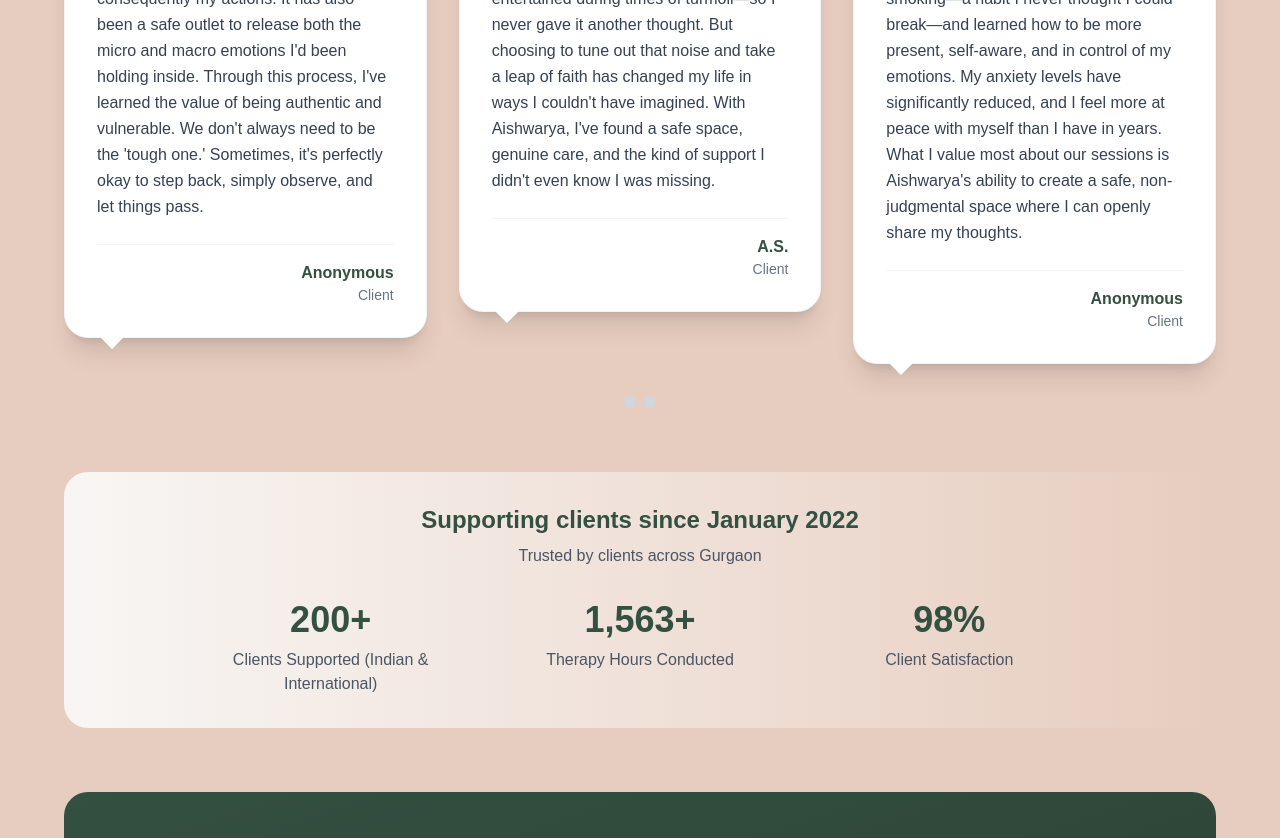
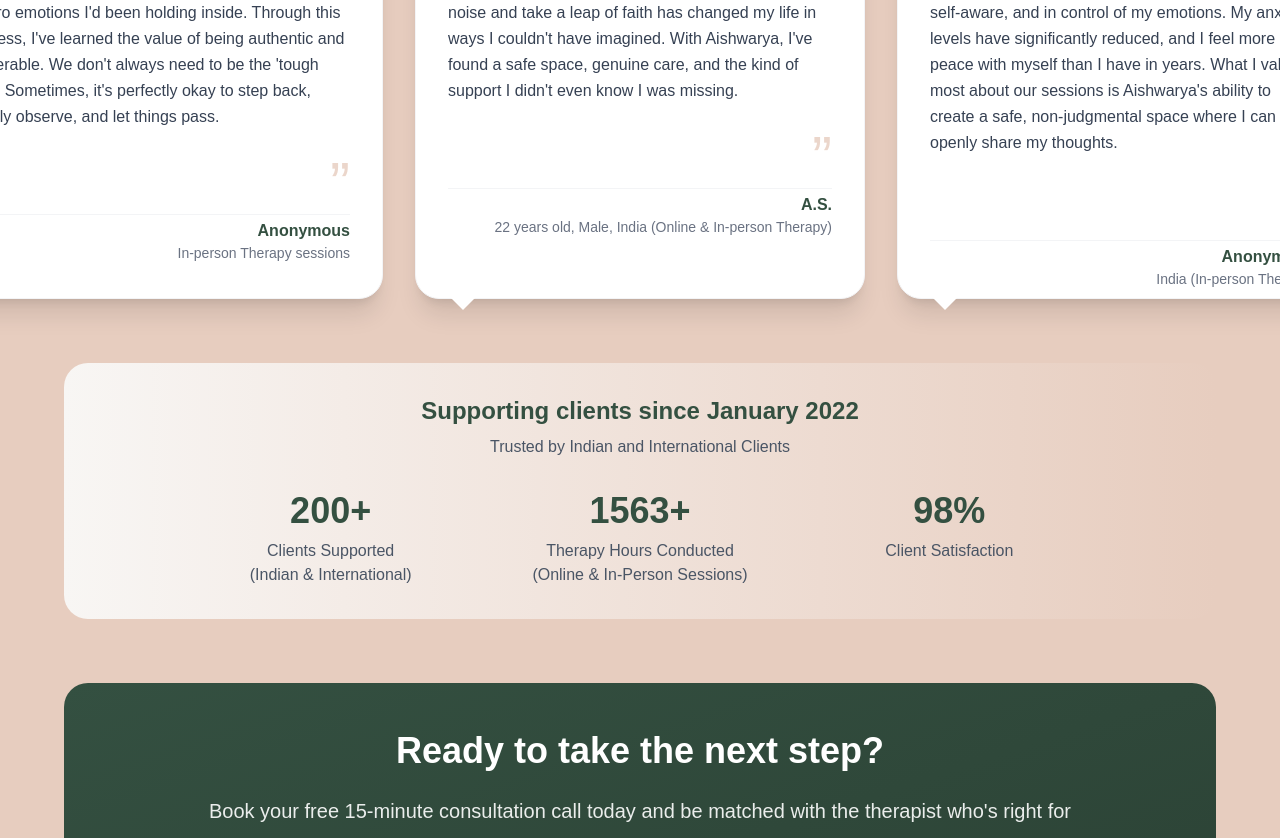
Before and after one commit to Shree0310/MindCraftWellness, a Next.js app: page / in a window 1280 px wide. Shown: the part 6560-7398 px from the top of the page. Built offline with nearby package versions, Linux system fonts and the light colour scheme; a web font is replaced by a local one.

Commit message:
modifying the fluttering count

```diff
--- a/src/app/Components/About.tsx
+++ b/src/app/Components/About.tsx
@@ -166,7 +166,7 @@ const About = () => {
                                                 <div className="w-3 h-3 bg-[#E7CDBF] rounded-full mt-2 flex-shrink-0"></div>
                                                 <div>
                                                     <span className="text-lg font-semibold text-[#345041]"><p>{"Essential Skills Course"}</p></span>
-                                                    <p className="text-gray-600"><p>{"AEDP Institute, New York (Currently pursuing)"}</p></p>
+                                                    <div className="text-gray-600"><p>{"AEDP Institute, New York (Currently pursuing)"}</p></div>
                                                 </div>
                                             </div>
                                             <div className="flex items-start space-x-4">
--- a/src/app/Components/Testimonials/TestimonialGroup.tsx
+++ b/src/app/Components/Testimonials/TestimonialGroup.tsx
@@ -3,29 +3,31 @@ interface TestimonialGroupProps {
     id: number;
     text: string;
     author: string;
+    role: string;
 }
 
-const TestimonialGroup = ({category,id,text,author}: TestimonialGroupProps) => {
+const TestimonialGroup = ({category,id,text,author, role}: TestimonialGroupProps) => {
 
     return <div className="div">
         <div key={id} className="relative group w-full md:w-auto">
             {/* Enhanced Conversation bubble */}
-                        <div className="bg-white rounded-3xl p-6 md:p-8 shadow-xl hover:shadow-2xl w-full max-w-sm mx-auto md:mx-0 relative transition-all duration-300 transform hover:scale-105 border border-gray-100">
+            <div className="bg-white rounded-3xl p-6 md:p-8 max-w-[450px] md:w-[450px] md:h-[500px] max-h-[500px] shadow-xl hover:shadow-2xl w-full mx-auto md:mx-0 relative transition-all duration-300 transform hover:scale-105 border border-gray-100">
                 {/* Speech bubble tail */}
                 <div className="absolute -bottom-3 left-6 md:left-8 w-0 h-0 border-l-[12px] md:border-l-[15px] border-r-[12px] md:border-r-[15px] border-t-[12px] md:border-t-[15px] border-l-transparent border-r-transparent border-t-white"></div>
 
                 {/* Enhanced Quote mark */}
-                            <div className="text-4xl md:text-6xl text-[#E7CDBF] mb-3 md:mb-4 opacity-80">&ldquo;</div>
+                <div className="text-4xl md:text-6xl text-[#E7CDBF] mb-1 md:mb-1 opacity-80">&ldquo;</div>
 
                 {/* Enhanced Testimonial text */}
                 <p className="text-gray-700 text-sm md:text-base leading-relaxed mb-4 md:mb-6 font-medium">
                     {text}
                 </p>
+                <div className="text-4xl md:text-6xl text-[#E7CDBF] opacity-80 text-right">&rdquo;</div>
 
                 {/* Enhanced Author info */}
-                            <div className="text-right border-t border-gray-100 pt-3 md:pt-4">
+                <div className="text-right border-t border-gray-100 pt-1 md:pt-1">
                     <p className="font-bold text-[#345041] text-sm md:text-base">{author}</p>
-                                <div className="text-gray-500 text-xs md:text-sm"><p>{"Client"}</p></div>
+                    <div className="text-gray-500 text-xs md:text-sm"><p>{role}</p></div>
                 </div>
             </div>
         </div>
--- a/src/app/Components/Testimonials/Testimonials.tsx
+++ b/src/app/Components/Testimonials/Testimonials.tsx
@@ -66,6 +66,8 @@ interface TestimonialsProps {
 const Testimonials = ({category}: TestimonialsProps) => {
     const [currentIndex, setCurrentIndex] = useState(0);
     const { count: clientsCount, ref: clientsRef } = useCountUp(200, 2500);
+    const { count: therapyHRS, ref: therapyHRSRef} =useCountUp(1563, 2500);
+    const {count: ClientSatisfaction, ref: clientSatisfactionRef} = useCountUp(98, 2500);
 
     const testimonials = [
         {
@@ -95,7 +97,7 @@ const Testimonials = ({category}: TestimonialsProps) => {
         {
             id: 4,
             category: 'about us',
-            text: `Whilst I would consider myself relatively new into therapy, the experience has been super insightful and telling - especially with Aishwarya. Working with her has helped me develop the skills that I need to handle situations independently and has given me a chance to chat with someone so kind and caring, when I’m feeling down.
+            text: `Whilst I would consider myself relatively new into therapy, the experience has been super insightful and telling - especially with Aishwarya. Working with her has helped me develop the skills that I need to handle situations independently.
                    Aishwarya’s gentle approach to psychotherapy has really helped me ease into the process and truly make the most out of my experience.`,
             author: "M.L.",
             role: "19,  female, Dubai, UAE (United Arab Emirates) / Spain (Online Therapy)"
@@ -127,8 +129,7 @@ const Testimonials = ({category}: TestimonialsProps) => {
             id: 8,
             category: 'specialities',
             text: `I had the privilege of first seeking guidance from Aishwarya in 2022 , during one of the most tumultuous and transformative chapters of my life. Her support guided me through a toxic relationship, moments of deep self-doubt, deep seated resentment with my family and some of the hardest emotional battles I’ve faced.
-                    What I cherish most is that she didn’t just help me heal—she gave me tools I didn’t even know I desperately needed: the ability to set and honor healthy boundaries. That understanding has changed my life in ways I can’t overstate.
-                    Because of her guidance, I’ve grown into a version of myself that is stronger, happier, and more self-respecting. I will always be grateful for the clarity, compassion, and wisdom she brought into my life when I needed it most.`,
+                    What I cherish most is that she didn’t just help me heal—she gave me tools I didn’t even know I desperately needed: the ability to set and honor healthy boundaries.`,
             author: "M.L.",
             role: "Female, 25 Years Old, Gurgaon (In-person Therapy)"
         },
@@ -136,8 +137,7 @@ const Testimonials = ({category}: TestimonialsProps) => {
             id: 9,
             category: 'specialities',
             text: `I have been Ms. Aishwarya’s client for over 2 years now and I have experienced immense self reflection, growth and increase in self esteem during this time. Not only have I been able to work on my relationships and my difficulties to manage my work, but also my anxieties and past traumas.
-                I would highly recommend Aishwarya because she is a professional who keeps evolving and working hard to help clients (new and old) grow and gain the most out of their therapy. In addition, she is the right combination of being a kind and flexible, yet stern and disciplined professional.
-                I highly recommend Aishwarya!`,
+                I would highly recommend Aishwarya because she is a professional who keeps evolving and working hard to help clients (new and old) grow and gain the most out of their therapy.`,
             author: "S.K.",
             role: "Female, New Delhi (Online therapy)"
         },
@@ -157,8 +157,6 @@ const Testimonials = ({category}: TestimonialsProps) => {
         const second = testimonials[(currentIndex + 1) % testimonials.length];
         return [first, second];
     };
-
-    const uniqueCategories = [...new Set(testimonials.map(testimonial => testimonial.category))];
 
     const filteredTestimonials = category ?  testimonials.filter(testimonial => testimonial.category === category) : testimonials;
 
@@ -188,13 +186,14 @@ const Testimonials = ({category}: TestimonialsProps) => {
                             id={testimonial.id}
                             text={testimonial.text}
                             author= {testimonial.author}
+                            role={testimonial.role}
                         />
                     ))}
                 </div>
 
 
             {/* Dots indicator */}
-            <div className="flex justify-center mt-8 gap-2">
+            {/* <div className="flex justify-center mt-8 gap-2">
                 {[0, 1].map((dotIndex) => (
                     <button
                         key={dotIndex}
@@ -203,13 +202,13 @@ const Testimonials = ({category}: TestimonialsProps) => {
                             }`}
                     />
                 ))}
-            </div>
+            </div> */}
 
             {/* Statistics Section */}
             <div className="bg-gradient-to-r from-[#f8f6f4] to-[#E7CDBF] rounded-3xl p-6 md:p-8 my-12 md:my-16 mx-4 md:mx-8">
                 <div className="text-center mb-6 md:mb-8">
                     <h3 className="text-xl md:text-2xl font-semibold text-[#345041] mb-2 px-4"><p>{"Supporting clients since January 2022"}</p></h3>
-                    <div className="text-sm md:text-base text-gray-600 px-4"><p>{"Trusted by clients across Gurgaon"}</p></div>
+                    <div className="text-sm md:text-base text-gray-600 px-4"><p>{"Trusted by Indian and International Clients"}</p></div>
                 </div>
 
                 <div className="grid grid-cols-1 md:grid-cols-3 gap-6 md:gap-8 max-w-4xl mx-auto">
@@ -219,21 +218,29 @@ const Testimonials = ({category}: TestimonialsProps) => {
                                 {clientsCount}+
                             </span>
                         </div>
-                        <div className="text-sm md:text-base text-gray-600 font-medium px-2"><p>{"Clients Supported (Indian & International)"}</p></div>
+                        <div className="flex flex-col text-sm md:text-base text-gray-600 font-medium px-2">
+                            <div>
+                                {"Clients Supported"}
+                            </div>
+                            <div>{"(Indian & International)"}</div>
+                        </div>
                     </div>
 
-                    <div className="text-center">
+                    <div className="text-center" ref={therapyHRSRef}>
                         <div className="text-3xl md:text-4xl font-bold text-[#345041] mb-2">
                             <span className="inline-block min-w-[60px] md:min-w-[80px]">
-                                1,563+
+                                {therapyHRS}+
                             </span>
                         </div>
-                        <div className="text-sm md:text-base text-gray-600 font-medium px-2"><p>{"Therapy Hours Conducted"}</p></div>
+                        <div className=" flex flex-col text-sm md:text-base text-gray-600 font-medium px-2">
+                            <div>{"Therapy Hours Conducted"}</div>
+                            <div className="div">{"(Online & In-Person Sessions)"}</div>
+                        </div>
                     </div>
 
-                    <div className="text-center">
+                    <div className="text-center" ref={clientSatisfactionRef}>
                         <div className="text-3xl md:text-4xl font-bold text-[#345041] mb-2">
-                            <span className="text-3xl md:text-4xl">98%</span>
+                            <span className="text-3xl md:text-4xl">{ClientSatisfaction}%</span>
                         </div>
                         <div className="text-sm md:text-base text-gray-600 font-medium px-2"><p>{"Client Satisfaction"}</p></div>
                     </div>
```
Lines whose indentation alone changed are shown as unchanged.
